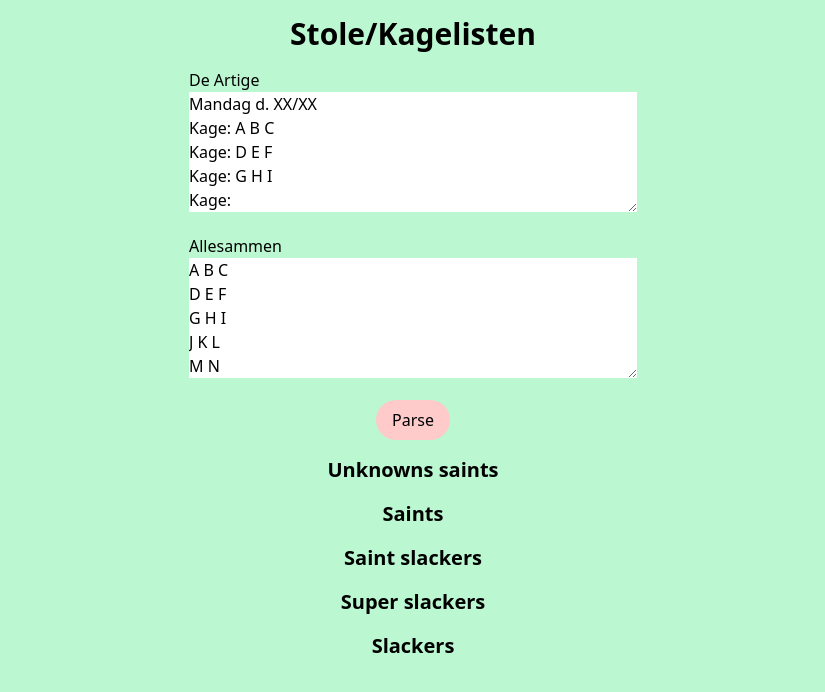
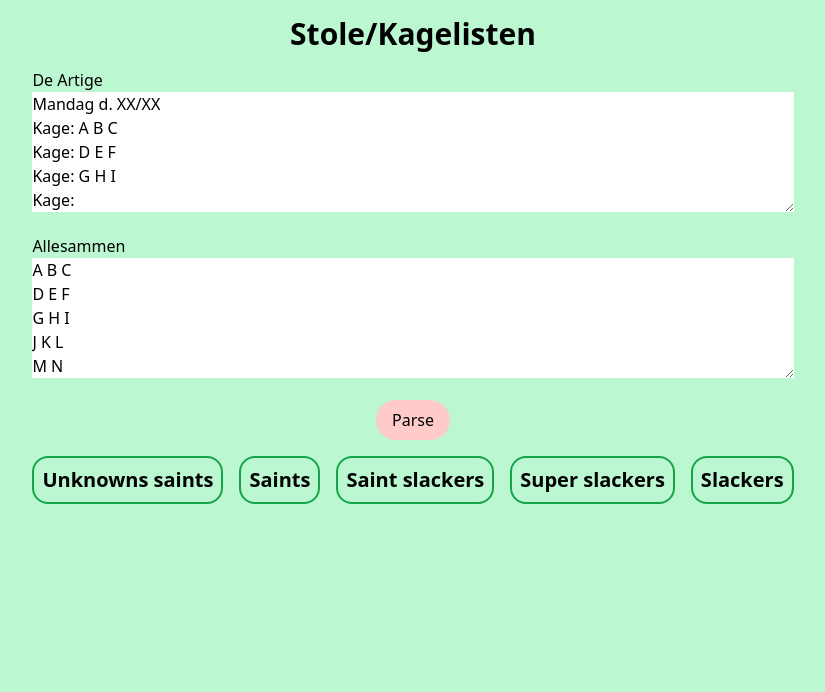
Before and after one commit to bjornnorgaard/kagelisten, a SvelteKit app: page / in a window 1280 px wide. Shown: the top 692 px of the page, without its empty margins (227-1052 px from the left). Built offline with nearby package versions, Linux system fonts and the light colour scheme.

Commit message:
Style update for main page

```diff
--- a/src/routes/+page.svelte
+++ b/src/routes/+page.svelte
@@ -29,10 +29,10 @@ X Y Z
     function handleInput() {
 
         rawOutput = "";
-        saints=  [];
-        slackers= [];
+        saints = [];
+        slackers = [];
         unknownSaints = [];
-        saintSlackers  = [];
+        saintSlackers = [];
         superSlackers = [];
         parsedInput = "";
 
@@ -79,13 +79,12 @@ X Y Z
             }
         }
 
-        let tempSlackers = Object.assign([],slackers) as string[];
+        let tempSlackers = Object.assign([], slackers) as string[];
         for (let line of goodLineSplit) {
             line = line.trim();
             if (!line.includes(':')) {
                 rawOutput = `${rawOutput}${line}\n`;
-            }
-            else if (!line.split(":")[1]?.trim()) {
+            } else if (!line.split(":")[1]?.trim()) {
                 let slacker = tempSlackers.pop();
                 if (slacker !== undefined) {
                     saintSlackers = [ ...saintSlackers, slacker ];
@@ -93,8 +92,7 @@ X Y Z
                     slacker = 'MANGLER SLACKERS';
                 }
                 rawOutput = `${rawOutput}${line} ${slacker} 🤥\n`;
-            }
-            else {
+            } else {
                 let split = line.split(":");
                 let part1 = split[0].trim();
                 let part2 = split[1].trim();
@@ -108,10 +106,12 @@ X Y Z
         superSlackers = slackers.filter(s => !saintSlackers.includes(s));
 
         parsedInput = rawOutput;
+
+        navigator.clipboard.writeText(parsedInput);
     }
 </script>
 
-<div class="mx-auto flex max-w-md flex-col items-center gap-4">
+<div class="mx-auto flex w-fit flex-col items-center gap-4">
     <h1 class="text-3xl font-bold">Stole/Kagelisten</h1>
 
     <label class="w-full">
@@ -126,30 +126,48 @@ X Y Z
 
     <button class="w-fit rounded-full bg-red-200 px-4 py-2" on:click={handleInput}>Parse</button>
 
+    <div class="flex gap-4">
+        <div class="names">
             <h1 class="text-xl font-bold">Unknowns saints</h1>
             {#each unknownSaints as unknownSaint}
                 <p>{unknownSaint}</p>
             {/each}
+        </div>
 
+        <div class="names">
             <h1 class="text-xl font-bold">Saints</h1>
             {#each saints as saint}
                 <p>{saint}</p>
             {/each}
+        </div>
 
+        <div class="names">
             <h1 class="text-xl font-bold">Saint slackers</h1>
             {#each saintSlackers as saintSlacker}
                 <p>{saintSlacker}</p>
             {/each}
+        </div>
 
+        <div class="names">
             <h1 class="text-xl font-bold">Super slackers</h1>
             {#each superSlackers as superSlacker}
                 <p>{superSlacker}</p>
             {/each}
+        </div>
 
+        <div class="names">
             <h1 class="text-xl font-bold">Slackers</h1>
             {#each slackers as slacker}
                 <p>{slacker}</p>
             {/each}
+        </div>
+    </div>
 
     <pre>{parsedInput}</pre>
 </div>
+
+<style>
+    .names {
+        @apply rounded-2xl border-2 border-green-600 p-2;
+    }
+</style>
```
Lines whose indentation alone changed are shown as unchanged.
